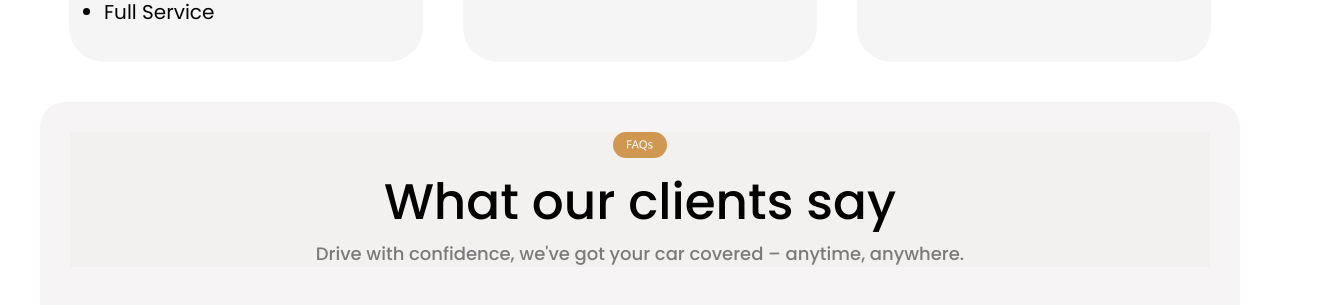
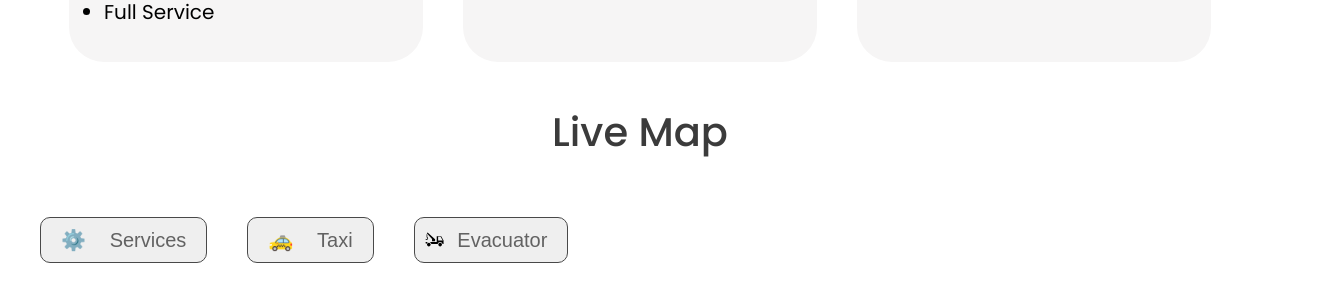
Before and after one commit to fidanveliyeva/carEasy_v1, a plain HTML site: page index.html in a window 1280 px wide. Shown: the part 1779-2084 px from the top of the page, 1340 px wide, since content can reach past the window. Drawn offline with nearby package versions, Linux system fonts and the light colour scheme.

Commit message:
map added

```diff
--- a/assets/styles/style.css
+++ b/assets/styles/style.css
@@ -176,7 +176,45 @@ body{
     font-weight: 400;
     font-size: 20px;
 }
+/* map */
+.map-section {
+    display: flex;
+    flex-direction: column;
+    gap: 25px;
+}
+.map-section h3{
+    color: #3B3B3B;
+    font-size: 40px;
+    font-weight: 500;
+    text-align: center;
+    margin-top: 30px;
+    margin-bottom: 30px;
+}
+.map-btns{
+    display: flex;
+    gap: 40px;
+    margin-bottom: 20px;
+}
+.map-btns button{
+    border: 1px solid #494949;
+    border-radius: 10px;
+    padding: 10px;
+}
+.map-btns button:hover{
+    cursor: pointer;
+    background-color: #D09751;
+    transition: all 0.3s;
+}
+.map-btns button span{
+    margin: 10px;
+    font-size: 20px;
+    color: #626262;
+    font-weight: 500;
+}
+.map-btns button span:hover{
+    color: #fff;
 
+}
 /* --------------------------------------------- */
 /*  SERVICES HTML */
 
--- a/index.html
+++ b/index.html
@@ -118,7 +118,28 @@
             </div>
 
         </section>
+<!-- MAP SECTION -->
+            <section class="map-section">
+                <h3>Live Map</h3>
+                <div class="map-btns">
+                    <button>
+                        <span>⚙️</span>
+                        <span>Services</span>
+                    </button>
+                    <button>
+                        <span>🚕</span>
+                        <span>Taxi</span>
+                    </button>
+                    <button>
+                        <img src="./assets/images/evacuator.svg" alt="" style="width: 19px;">
+                        <span>Evacuator</span>
+                    </button>
+                </div>
+                <a href="https://www.google.pl/maps/" target="_blank">
+                    <img src="./assets/images/map.svg" alt="">
+                 </a>
 
+            </section>
            <!-- COMMENTS SECTION -->
            <section class="comments-section">
 
```
Also changed, not shown: assets/images/evacuator.svg (added), assets/images/gears.png (added), assets/images/map.svg (added).
